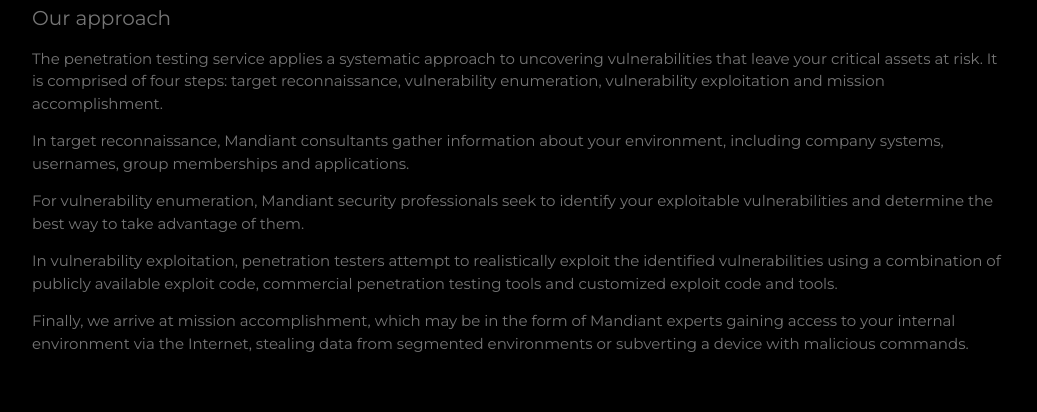
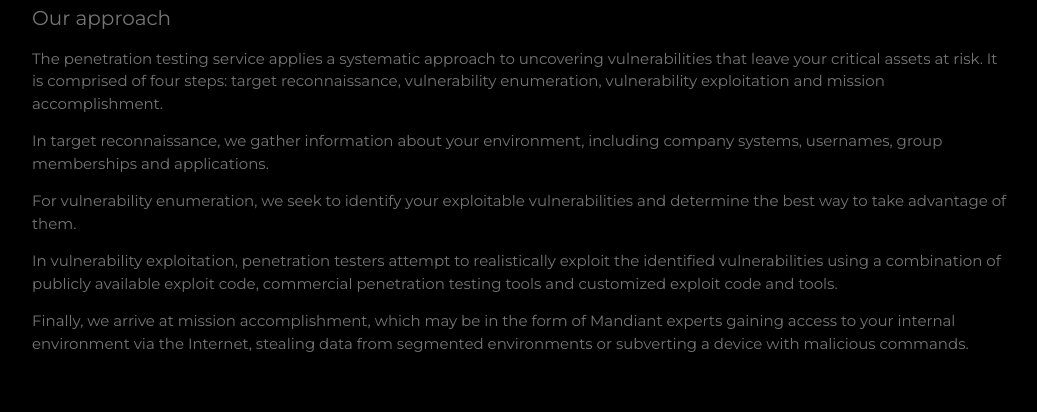
Before and after one commit to V1n1v131r4/services, a plain HTML site: page index.html in a window 1280 px wide. Shown: the part 852-1264 px from the top of the page, without its empty margins (178-1215 px from the left). Drawn offline with nearby package versions, Linux system fonts and the light colour scheme.

Commit message:
Update index.html

```diff
--- a/index.html
+++ b/index.html
@@ -100,10 +100,10 @@ body, h1,h2,h3,h4,h5,h6 {font-family: "Montserrat", sans-serif}
     <p>The penetration testing service applies a systematic approach to uncovering vulnerabilities that leave your critical assets at risk.
       It is comprised of four steps: target reconnaissance, vulnerability enumeration, vulnerability exploitation and mission accomplishment.</p>
 
-    <p>In target reconnaissance, Mandiant consultants gather information about your environment, including company systems, usernames, group memberships
+    <p>In target reconnaissance, we gather information about your environment, including company systems, usernames, group memberships
       and applications.</p>
 
-    <p>For vulnerability enumeration, Mandiant security professionals seek to identify your exploitable vulnerabilities and determine the best way to
+    <p>For vulnerability enumeration, we seek to identify your exploitable vulnerabilities and determine the best way to
       take advantage of them.</p>
 
      <p>In vulnerability exploitation, penetration testers attempt to realistically exploit the identified vulnerabilities using a combination of publicly
```
